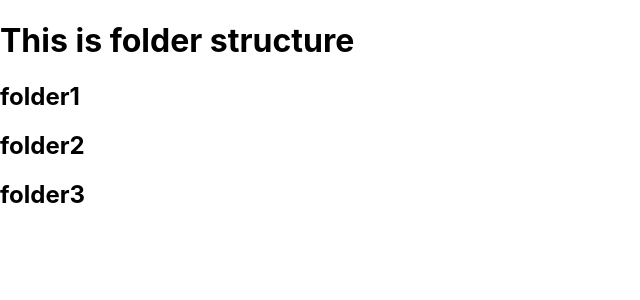
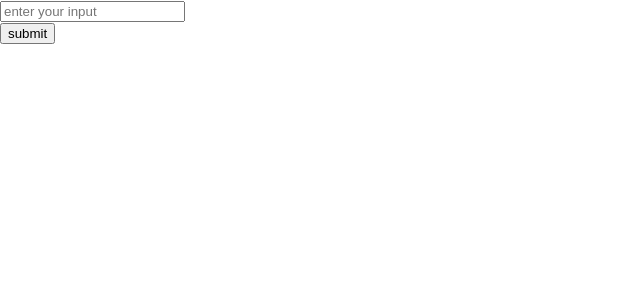
Before and after one commit to aniket2727/React-Interview, a React (Create React App) app in the folder app/: page / in a window 1280 px wide. Shown: the top 300 px of the page, without its empty margins (0-640 px from the left). Built offline with nearby package versions, Linux system fonts and the light colour scheme.

Commit message:
auto suggestions for the emails

```diff
--- a/app/src/App.js
+++ b/app/src/App.js
@@ -67,10 +67,12 @@ import FormComponentsApi from "./componets/Form/Formcomponets";
 import TrafficLight from "./componets/Traficlight";
 import FolderComponets from "./componets/FolderComponets";
 import Folder from "./componets/folderstructure/Folder";
+import FolderComponets2 from "./componets/FolderComponets2";
+import SearchandselecetOptions from "./componets/SearchandselecetOptions";
 function App() {
   return (
     <div className="">
-      <FolderComponets />
+       <SearchandselecetOptions/>
     </div>
   );
 }
--- /dev/null
+++ b/app/src/componets/FolderComponets2.js
@@ -0,0 +1,14 @@
+
+
+
+import React from 'react'
+
+const FolderComponets2 = () => {
+  return (
+    <div>
+
+    </div>
+  )
+}
+
+export default FolderComponets2
--- /dev/null
+++ b/app/src/componets/SearchandselecetOptions.js
@@ -0,0 +1,85 @@
+import React, { useState } from 'react';
+
+const SearchandselecetOptions = () => {
+  const [data, setData] = useState(['python', 'react', 'node js', 'java', 'sql', 'typescript']);
+  const [inputData, setinputData] = useState('');
+  const [selected, setselected] = useState([]);
+  const [suggestions, setsuggestions] = useState([]);
+
+  const handlesuggestions = () => {
+    console.warn('handle suggestion is called');
+
+    if (inputData === '') {
+      setsuggestions([]);
+    } else {
+      var result = data.filter((item) => item.toLowerCase().includes(inputData.toLowerCase().trim()));
+      setsuggestions(result);
+      console.log(suggestions);
+    }
+  };
+
+  let timeoutId;
+
+  const handleInputChange = (e) => {
+    setinputData(e.target.value);
+
+    clearTimeout(timeoutId);
+
+    timeoutId = setTimeout(() => {
+      if (e.target.value !== '') {
+        handlesuggestions();
+      } else {
+        setsuggestions([]);
+      }
+    }, 500);
+  };
+
+  const handlesubmit = () => {
+    if (inputData === '') {
+      setinputData('');
+    } else {
+      setselected((prev) => [...prev, inputData]);
+      setinputData('');
+    }
+    console.log(selected);
+  };
+
+  const handleSelectedData = (event) => {
+    setselected((prev) => [...prev, event]);
+    setinputData('')
+    setsuggestions([])
+  };
+
+  const handledeleteData = (event) => {
+    var result = selected.filter((item) => item !== event);
+    setselected(result);
+  };
+
+  return (
+    <div>
+      <input
+        placeholder='enter your input'
+        value={inputData}
+        onChange={handleInputChange}
+      />
+      {suggestions &&
+        suggestions.map((item, index) => (
+          <div key={index}>
+            <h1 onClick={() => handleSelectedData(item)}>{item}</h1>
+          </div>
+        ))}
+      {selected && (
+        <div>
+          {selected.map((item, index) => (
+            <h1 key={index} onClick={() => handledeleteData(item)}>
+              {item} delete it
+            </h1>
+          ))}
+        </div>
+      )}
+      <button onClick={handlesubmit}>submit</button>
+    </div>
+  );
+};
+
+export default SearchandselecetOptions;
--- /dev/null
+++ b/app/src/componets/pp.css
@@ -0,0 +1,23 @@
+
+
+
+.maindata{
+   display: flex;
+   align-items: center;
+   justify-items: center;
+   justify-content: center;
+   flex-direction: column;
+   margin-top: 100px;
+
+
+
+}
+
+
+button{
+    padding: 10px;
+    margin: 10px;
+    border: 1px solid black;
+    border-radius: 10px;
+    background-color: rgb(85, 216, 214);
+}
```
